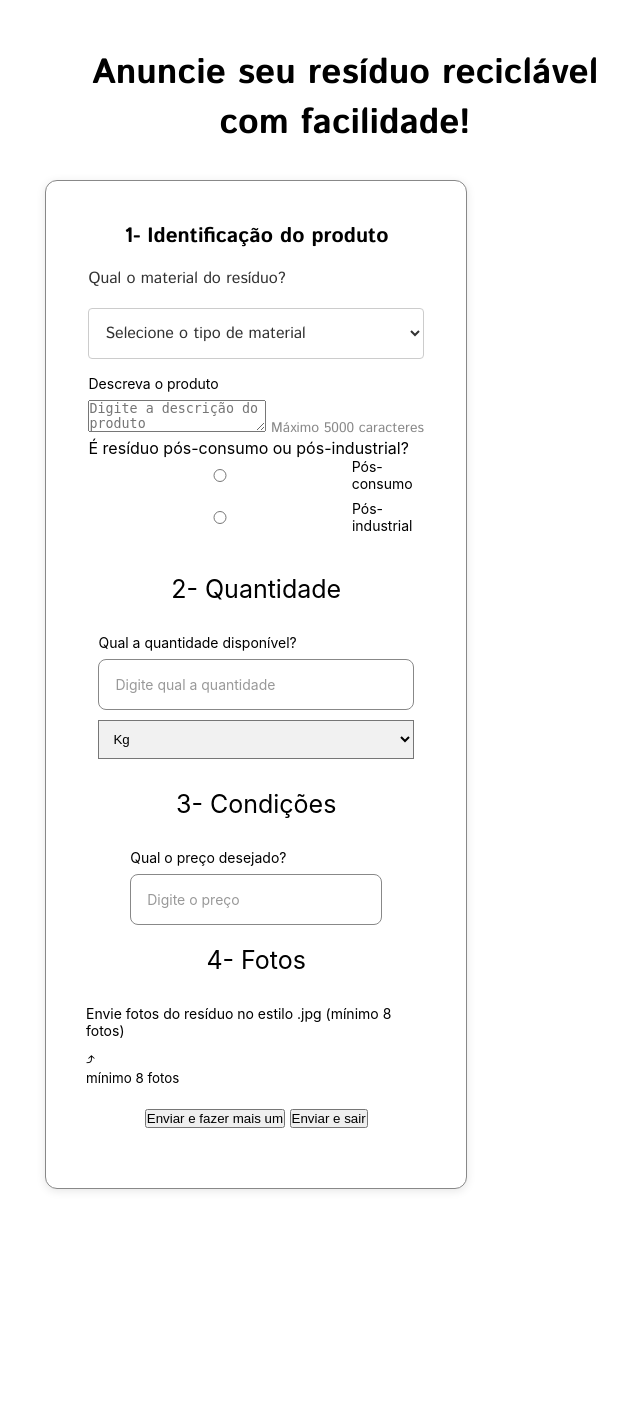
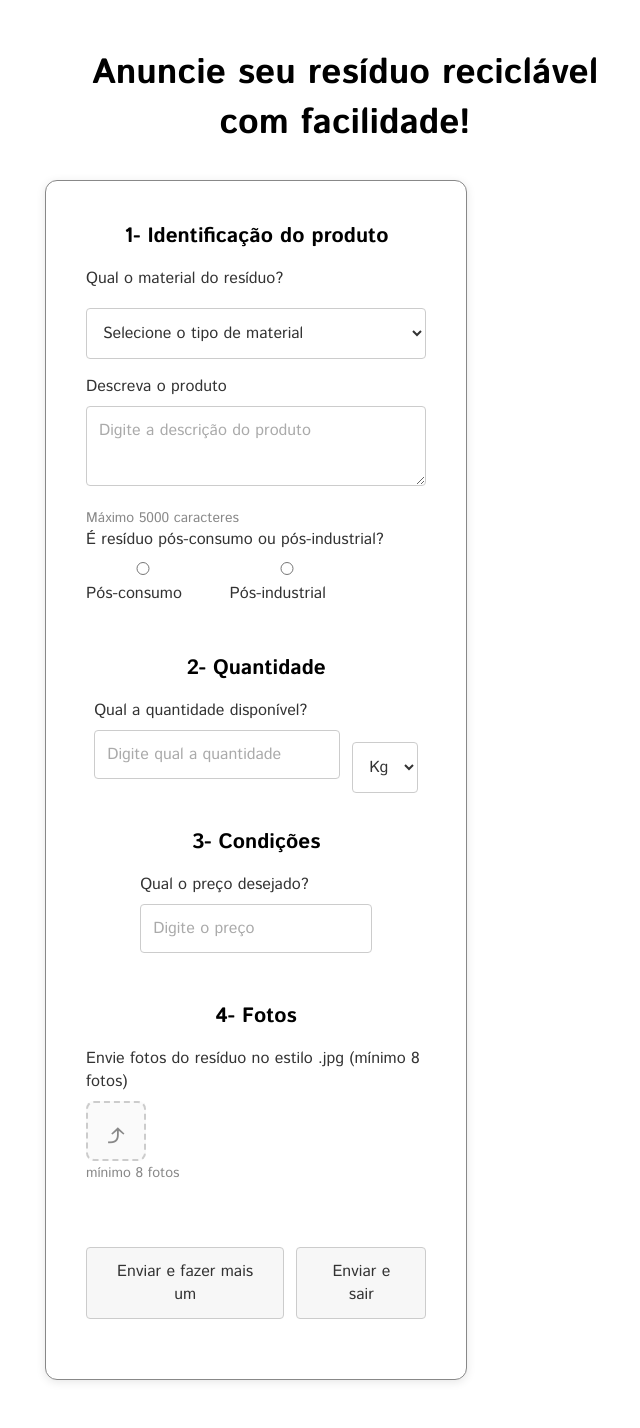
Before and after one commit to jappejappe/PI-Group2-2025, a Flask app: page /anunciar in a window 1280 px wide. Shown: the part 43-1471 px from the top of the page, without its empty margins (295-935 px from the left). Before the commit the page ends 1234 px from the top, so only its background shows below. Run offline with Flask 3, Linux system fonts and the light colour scheme; some libraries are stand-ins or nearby versions.

Commit message:
Update anunciar.html

```diff
--- a/templates/pages/anunciar.html
+++ b/templates/pages/anunciar.html
@@ -28,44 +28,44 @@
                             <option>Sucata de Veículos</option>
                             <option>Outro</option>
                         </select>
-                        <label>Descreva o produto</label>
-                        <textarea maxlength="5000" placeholder="Digite a descrição do produto"></textarea>
+                        <label class="anunciar-label">Descreva o produto</label>
+                        <textarea class="anunciar-textarea" maxlength="5000" placeholder="Digite a descrição do produto"></textarea>
                         <small>Máximo 5000 caracteres</small>
-                        <div class="radio-group">
+                        <div class="anunciar-radio-group">
                             <span>É resíduo pós-consumo ou pós-industrial?</span>
                             <div>
-                                <label><input type="radio" name="tipo-residuo"> Pós-consumo</label>
-                                <label><input type="radio" name="tipo-residuo"> Pós-industrial</label>
+                                <label class="anunciar-label"><input type="radio" name="tipo-residuo"> Pós-consumo</label>
+                                <label class="anunciar-label"><input type="radio" name="tipo-residuo"> Pós-industrial</label>
                             </div>
                         </div>
                     </div>
-                    <div class="form-section">
+                    <div class="anunciar-form-section">
                         <h2>2- Quantidade</h2>
-                        <label>Qual a quantidade disponível?</label>
-                        <div class="inline-group">
-                            <input type="number" placeholder="Digite qual a quantidade" min="0">
-                            <select>
+                        <label class="anunciar-label">Qual a quantidade disponível?</label>
+                        <div class="anunciar-inline-group">
+                            <input class="anunciar-input" type="number" placeholder="Digite qual a quantidade" min="0">
+                            <select class="anunciar-select">
                                 <option>Kg</option>
                             </select>
                         </div>
 
                     </div>
-                    <div class="form-section">
+                    <div class="anunciar-form-section">
                         <h2>3- Condições</h2>
-                        <label>Qual o preço desejado?</label>
-                        <input type="number" placeholder="Digite o preço" min="0" step="0.01">
+                        <label class="anunciar-label">Qual o preço desejado?</label>
+                        <input class="anunciar-input" type="number" placeholder="Digite o preço" min="0" step="0.01">
                     </div>
-                    <div class="form-section">
+                    <div class="anunciar-form-section">
                         <h2>4- Fotos</h2>
-                        <label>Envie fotos do resíduo no estilo .jpg (mínimo 8 fotos)</label>
-                        <div class="upload-box">
-                            <span class="upload-icon">⤴</span>
+                        <label class="anunciar-label">Envie fotos do resíduo no estilo .jpg (mínimo 8 fotos)</label>
+                        <div class="anunciar-upload-box">
+                            <span class="anunciar-upload-icon">⤴</span>
                         </div>
                         <small>mínimo 8 fotos</small>
                     </div>
-                    <div class="form-buttons">
-                        <button type="submit" class="btn-secondary">Enviar e fazer mais um</button>
-                        <button type="button" class="btn-primary">Enviar e sair</button>
+                    <div class="anunciar-form-buttons">
+                        <button type="submit" class="anunciar-btn-secondary">Enviar e fazer mais um</button>
+                        <button type="button" class="anunciar-btn-primary">Enviar e sair</button>
                     </div>
                 </form>
             </section>
```
